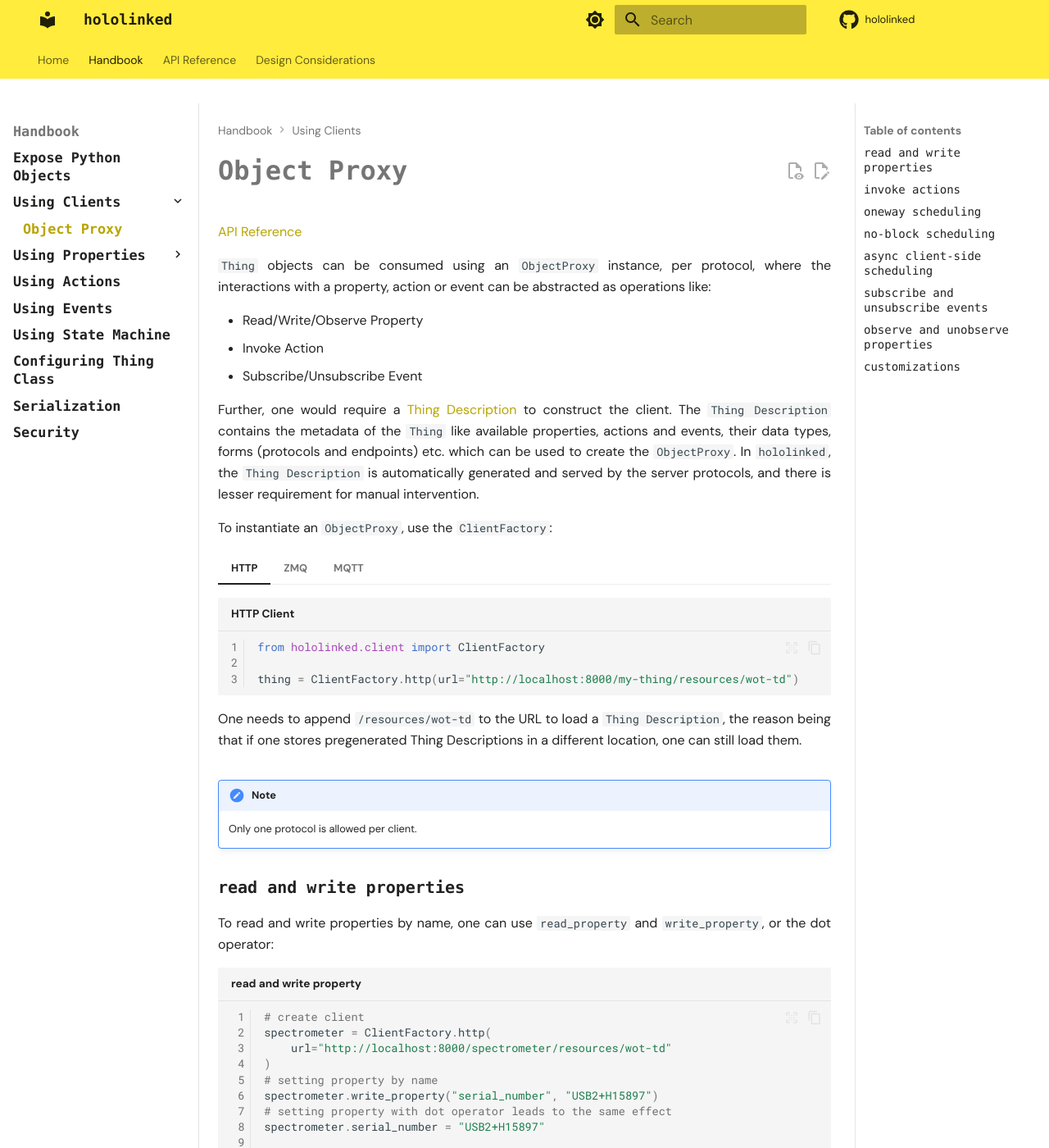
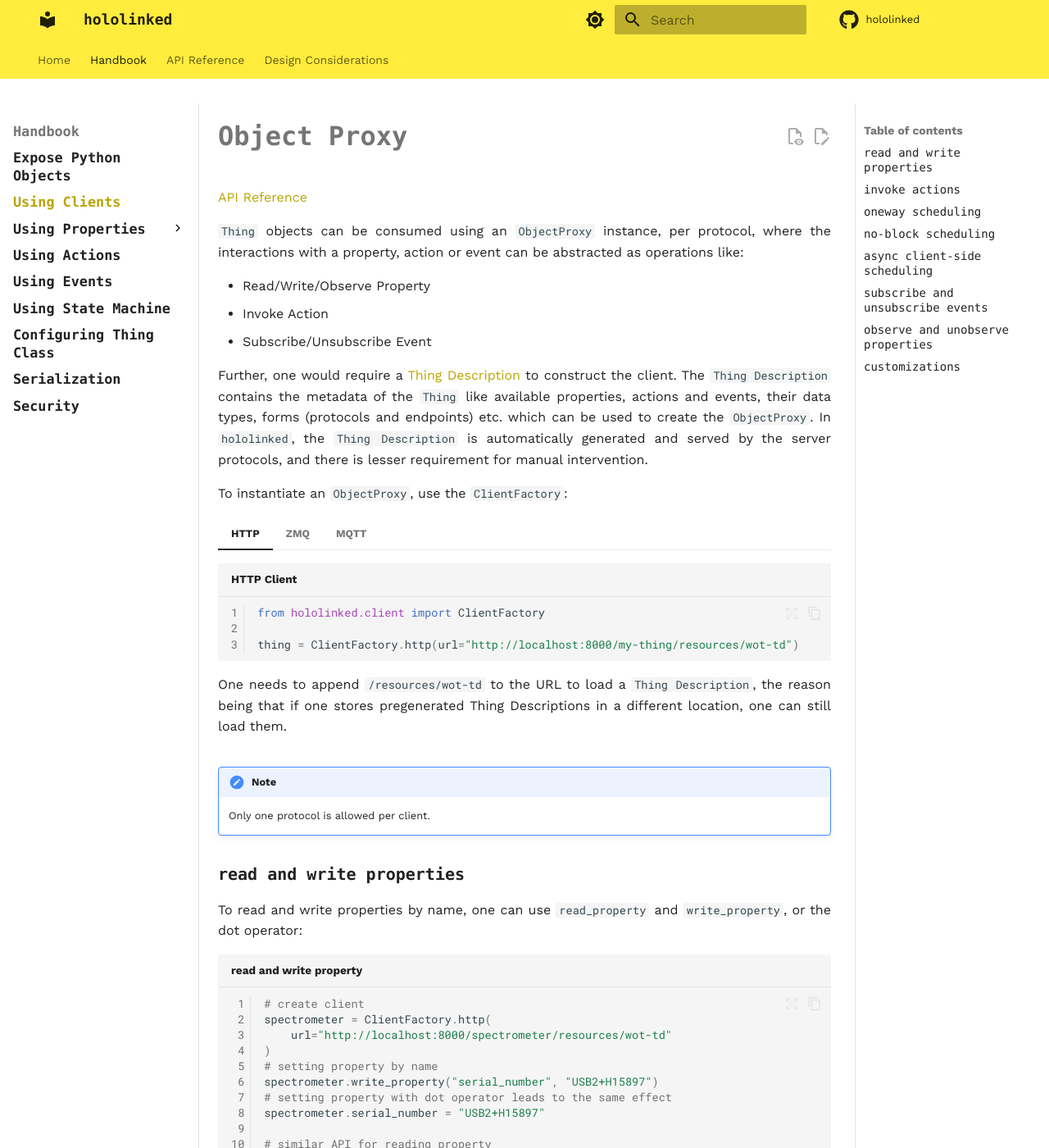
Before and after one commit to hololinked-dev/docs, an MkDocs documentation site: the page built from docs/beginners-guide/articles/object-proxy.md, in a window 1280 px wide and 1400 px high. Shown: the whole window at 82% size. Built offline with MkDocs 1.6.1 and Material for MkDocs 9.7.7, drawn with Linux system fonts in a browser that asks for light colours; comment, search, counter and statistics services are not loaded.

Commit message:
update mkdocs.yml

```diff
--- a/mkdocs.yml
+++ b/mkdocs.yml
@@ -13,8 +13,7 @@ nav:
       - License: introduction/license.md
   - Handbook:
       - Expose Python Objects: beginners-guide/articles/servers.md
-      - Using Clients:
-          - Object Proxy: beginners-guide/articles/object-proxy.md
+      - Using Clients: beginners-guide/articles/object-proxy.md
       - Using Properties:
           - Types: beginners-guide/articles/properties/index.md
           - Default Arguments: beginners-guide/articles/properties/arguments.md
@@ -168,7 +167,7 @@ theme:
     - navigation.top
 
   font:
-    text: DM Sans
+    text: Work Sans
     heading: Lexend
     # Other useful fonts that we may use:
     # Lexend Deca
```
